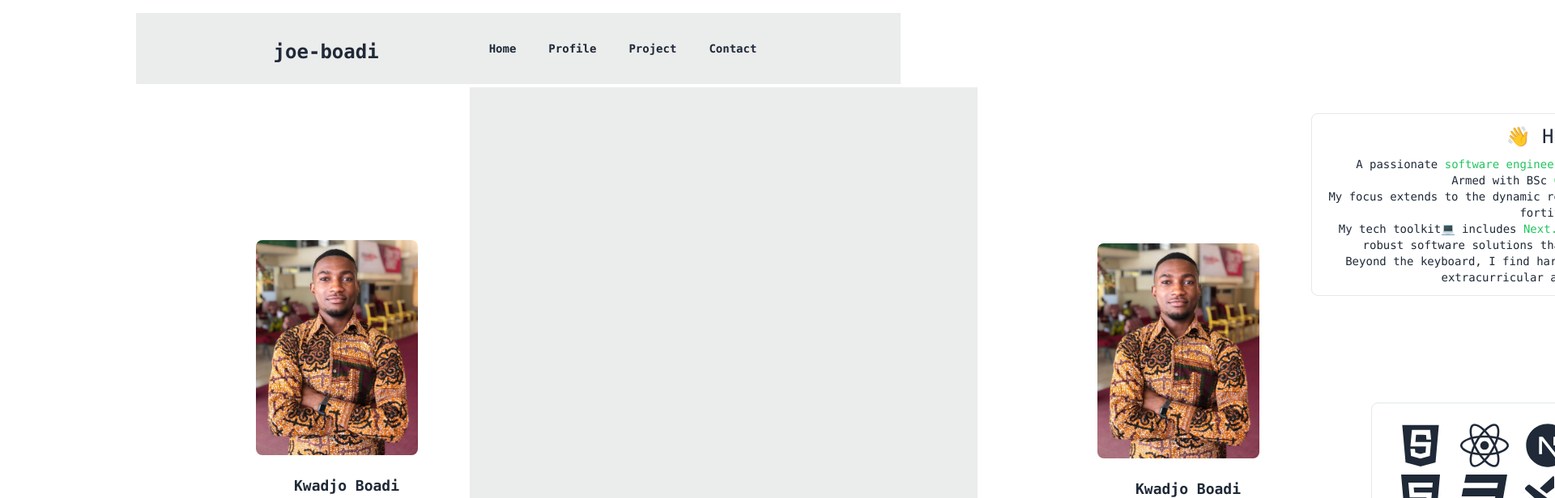
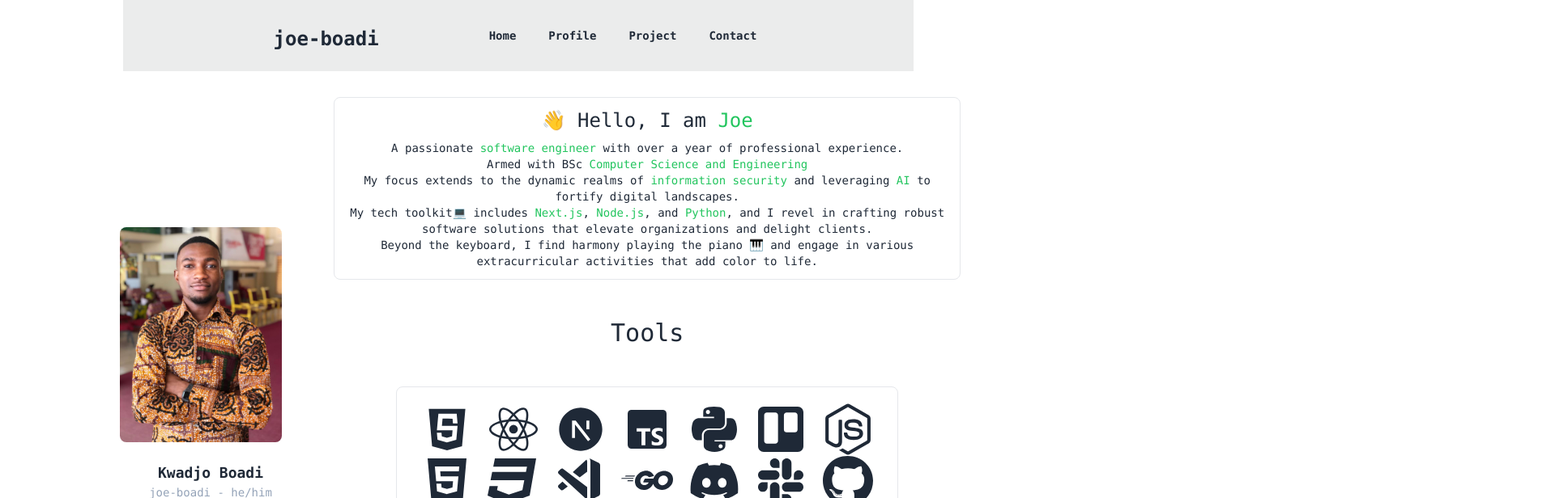
Before and after one commit to joe-boadi/my-portfolio, a Next.js app: page / in a window 1280 px wide. Shown: the top 616 px of the page at 81% size, 1920 px wide, since content can reach past the window. Built offline with nearby package versions, Linux system fonts and the light colour scheme.

Commit message:
Re-structure components with overloaded component

```diff
--- a/app/page.tsx
+++ b/app/page.tsx
@@ -1,20 +1,12 @@
 import React from "react";
-import Sidebar from "./Components/Sidebar";
-import NavLinks from "./Components/NavLinks";
 import Sections from "./Components/Sections";
-import Footer from "./Components/Footer";
 
 const Home = () => {
   return (
-    <main className="container m-auto p-4">
-      <NavLinks />
-      <div className="container flex grid-cols-2 p-1 gap-0">
-          <Sidebar />
-          <Sections />
-      </div>
-      <Footer />
-    </main>
+      <>
+        <Sections />
+      </>
   );
 }
 
-export default Home
+export default Home;
```
